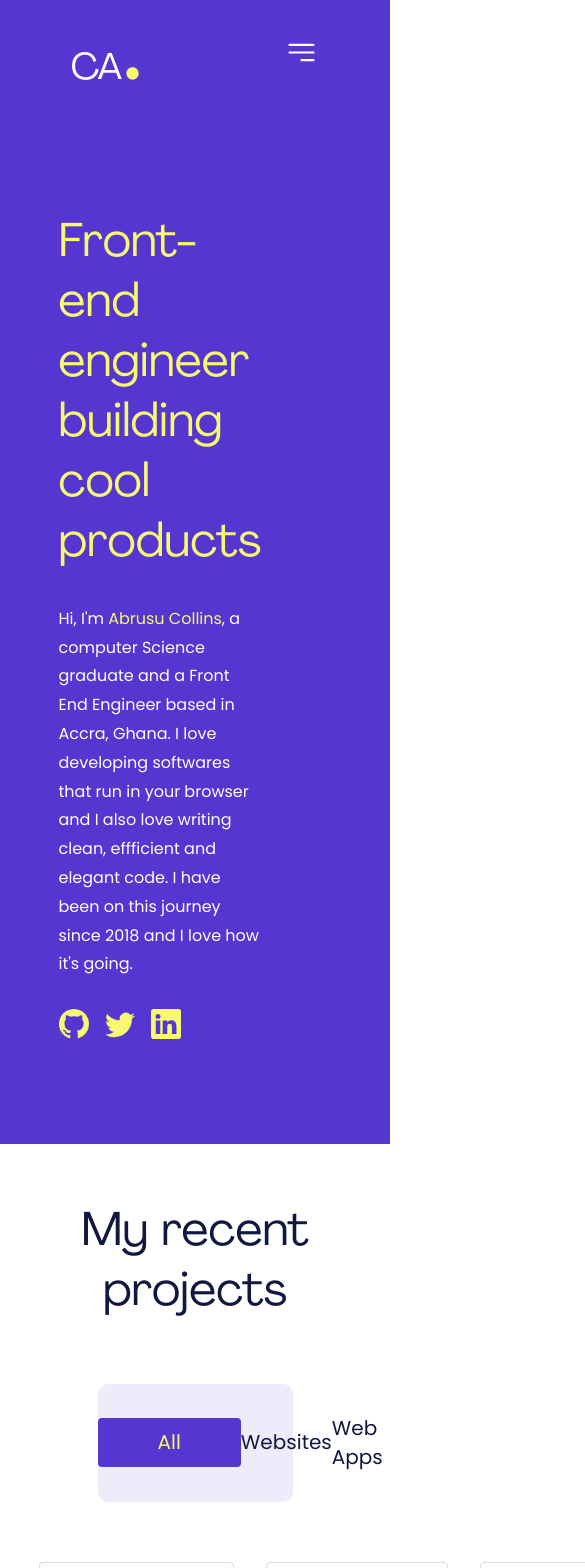
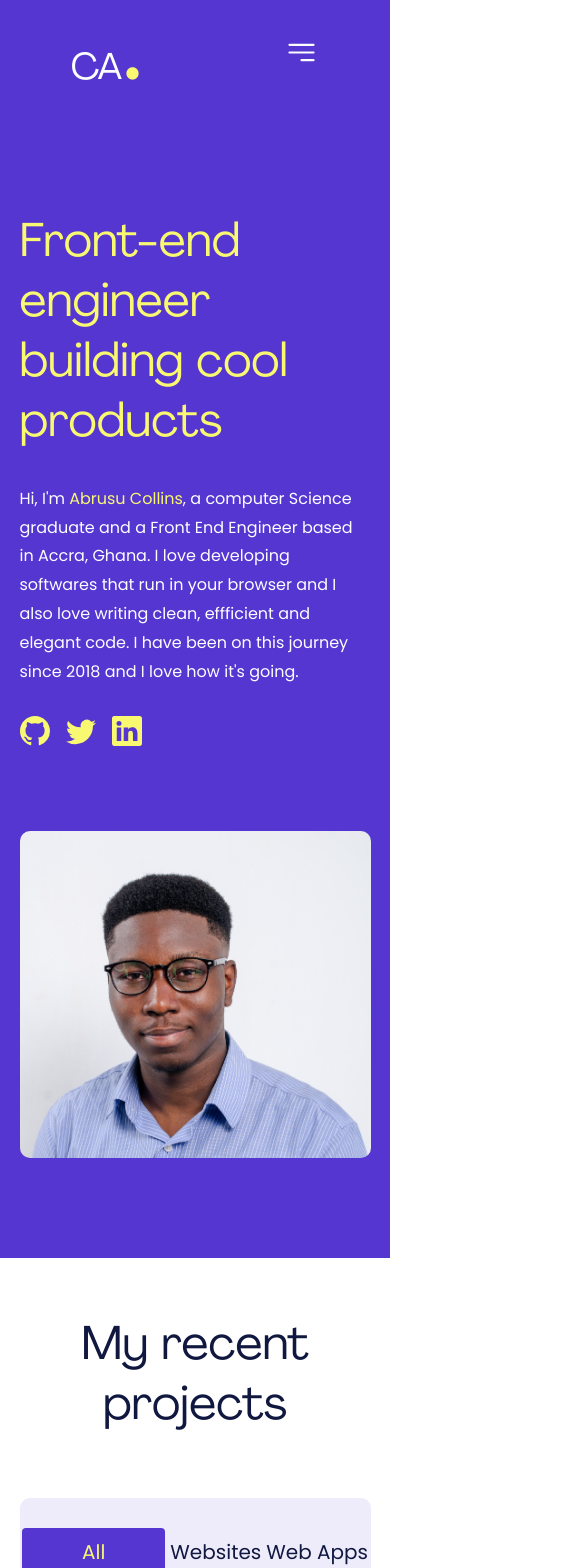
Before and after one commit to abrusu-collins/Portfolio-v7, a Next.js app: page / in a window 390 px wide. Shown: the top 1568 px of the page, 585 px wide, since content can reach past the window. Built offline with nearby package versions, Linux system fonts and the light colour scheme.

Commit message:
responsive work

```diff
--- a/src/styles/index.css
+++ b/src/styles/index.css
@@ -29,6 +29,38 @@
 @keyframes scroll-right {
   from {
     transform: translateX(-50%);
+  }
+  to {
+    transform: translateX(0);
+  }
+}
+@keyframes scroll-left-responsive {
+  from {
+    transform: translateX(0);
+  }
+  to {
+    transform: translateX(-68%);
+  }
+}
+@keyframes scroll-right-responsive {
+  from {
+    transform: translateX(-68%);
+  }
+  to {
+    transform: translateX(0);
+  }
+}
+@keyframes scroll-left-responsive1 {
+  from {
+    transform: translateX(0);
+  }
+  to {
+    transform: translateX(-75%);
+  }
+}
+@keyframes scroll-right-responsive1 {
+  from {
+    transform: translateX(-75%);
   }
   to {
     transform: translateX(0);
@@ -372,6 +404,81 @@ footer > p {
     width: 15%;
   }
 }
+@media screen and (max-width: 1498px) {
+  .hero > div {
+    width: 80%;
+  }
+}
+@media screen and (max-width: 1173px) {
+  .hero > div {
+    width: 90%;
+  }
+  .projects .toggle {
+    width: 70%;
+  }
+  .projects .projecct-cards {
+    width: 90%;
+  }
+  .testimonials .left-infinite {
+    width: 300%;
+    animation: scroll-left-responsive 25s ease-in-out infinite alternate;
+  }
+  .testimonials .right-infinite {
+    width: 300%;
+    animation: scroll-right-responsive 25s ease-in-out infinite alternate;
+  }
+}
+@media screen and (max-width: 1105px) {
+  .hero > div {
+    width: 80%;
+    grid-template-columns: 1fr;
+  }
+}
+@media screen and (max-width: 1055px) {
+  .projects .toggle {
+    width: 80%;
+  }
+  .projects .projecct-cards {
+    grid-template-columns: repeat(2, 1fr);
+    width: 80%;
+  }
+}
+@media screen and (max-width: 849px) {
+  .testimonials .left-infinite {
+    width: 400%;
+    animation: scroll-left-responsive1 25s ease-in-out infinite alternate;
+  }
+  .testimonials .right-infinite {
+    width: 400%;
+    animation: scroll-right-responsive1 25s ease-in-out infinite alternate;
+  }
+}
+@media screen and (max-width: 783px) {
+  .hero > div {
+    width: 90%;
+  }
+  .projects .toggle {
+    width: 90%;
+  }
+  .projects .projecct-cards {
+    width: 90%;
+  }
+}
+@media screen and (max-width: 663px) {
+  .projects .projecct-cards {
+    grid-template-columns: 1fr;
+  }
+  .skills .skills-inner {
+    width: 90%;
+  }
+  .skills .skills-inner .techs {
+    font-size: 60px;
+    gap: 3rem;
+  }
+  .testimonial-header {
+    width: 90%;
+  }
+}
 @media screen and (max-width: 897px) {
   footer .footer {
     grid-template-columns: 2fr 1fr;
--- a/src/styles/sass/_responsiveness.scss
+++ b/src/styles/sass/_responsiveness.scss
@@ -69,6 +69,121 @@
     }
   }
 }
+
+//home page responsiveness
+@media screen and (max-width: 1498px) {
+  .hero {
+    & > div {
+      width: 80%;
+    }
+  }
+}
+@media screen and (max-width: 1173px) {
+  .hero {
+    & > div {
+      width: 90%;
+    }
+  }
+  .projects {
+    & .toggle {
+      width: 70%;
+    }
+    & .projecct-cards {
+      width: 90%;
+    }
+  }
+
+  .testimonials {
+    & .left-infinite {
+      width: 300%;
+      animation: scroll-left-responsive 25s ease-in-out infinite alternate;
+    }
+    & .right-infinite {
+      width: 300%;
+      animation: scroll-right-responsive 25s ease-in-out infinite alternate;
+    }
+  }
+}
+@media screen and (max-width: 1105px) {
+  .hero {
+    & > div {
+      width: 80%;
+      grid-template-columns: 1fr;
+    }
+  }
+}
+@media screen and (max-width: 1055px) {
+  .projects {
+    & .toggle {
+      width: 80%;
+    }
+    & .projecct-cards {
+      grid-template-columns: repeat(2, 1fr);
+      width: 80%;
+    }
+  }
+}
+@media screen and (max-width: 849px) {
+  // .hero {
+  //   & > div {
+  //     width: 90%;
+  //   }
+  // }
+  // .projects {
+  //   & .toggle {
+  //     width: 70%;
+  //   }
+  //   & .projecct-cards {
+  //     width: 90%;
+  //   }
+  // }
+
+  .testimonials {
+    & .left-infinite {
+      width: 400%;
+      animation: scroll-left-responsive1 25s ease-in-out infinite alternate;
+    }
+    & .right-infinite {
+      width: 400%;
+      animation: scroll-right-responsive1 25s ease-in-out infinite alternate;
+    }
+  }
+}
+@media screen and (max-width: 783px) {
+  .hero {
+    & > div {
+      width: 90%;
+    }
+  }
+  .projects {
+    & .toggle {
+      width: 90%;
+    }
+    & .projecct-cards {
+      width: 90%;
+    }
+  }
+}
+@media screen and (max-width: 663px) {
+  .projects {
+    & .projecct-cards {
+      grid-template-columns: 1fr;
+    }
+  }
+
+  .skills {
+    & .skills-inner {
+      width: 90%;
+      & .techs {
+        font-size: 60px;
+        gap: 3rem;
+      }
+    }
+  }
+  .testimonial-header {
+    width: 90%;
+  }
+}
 //footer responsiveness
 @media screen and (max-width: 897px) {
   footer {
```
Also changed, not shown: src/styles/sass/_config.scss (+32 -0 lines).
